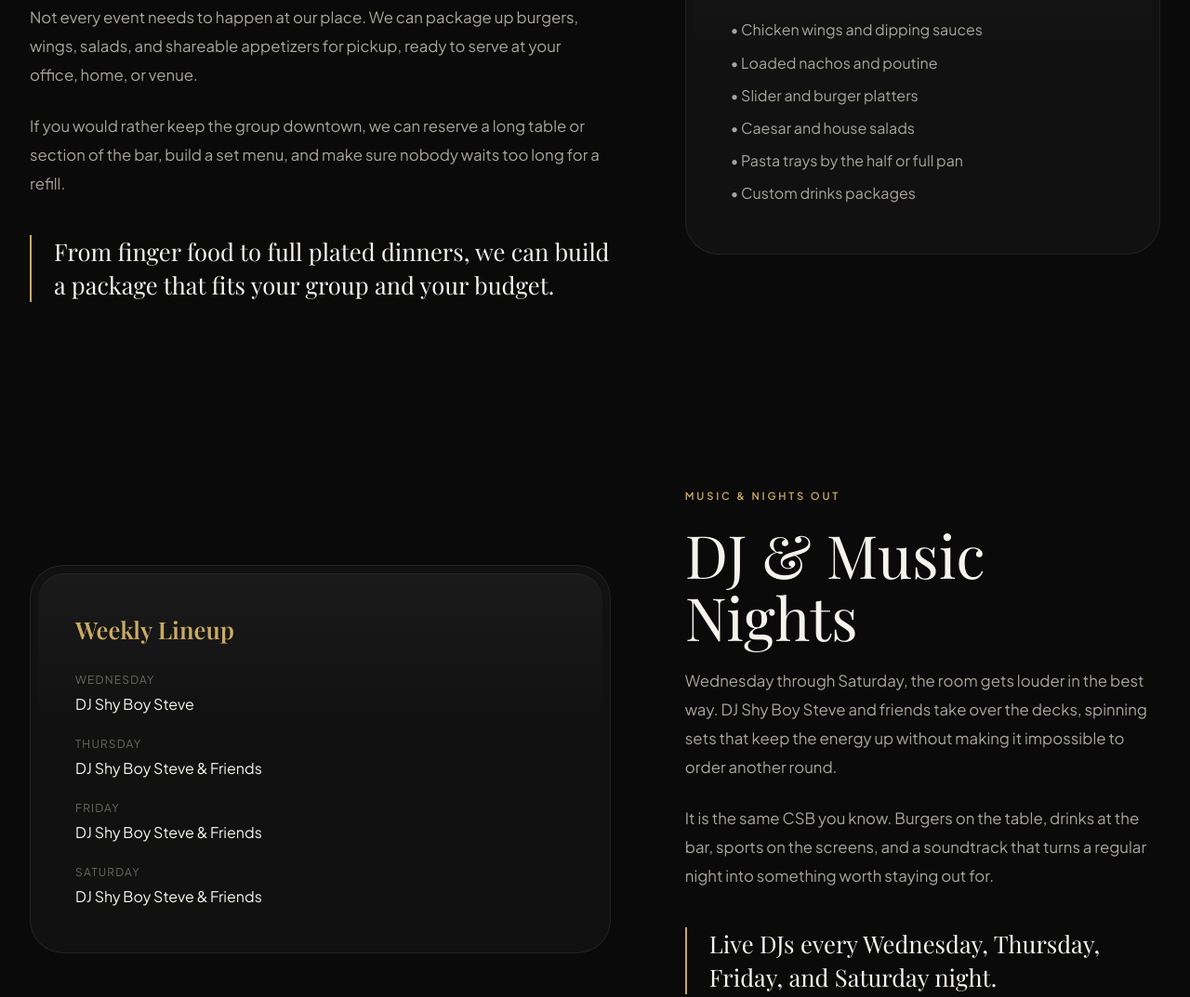
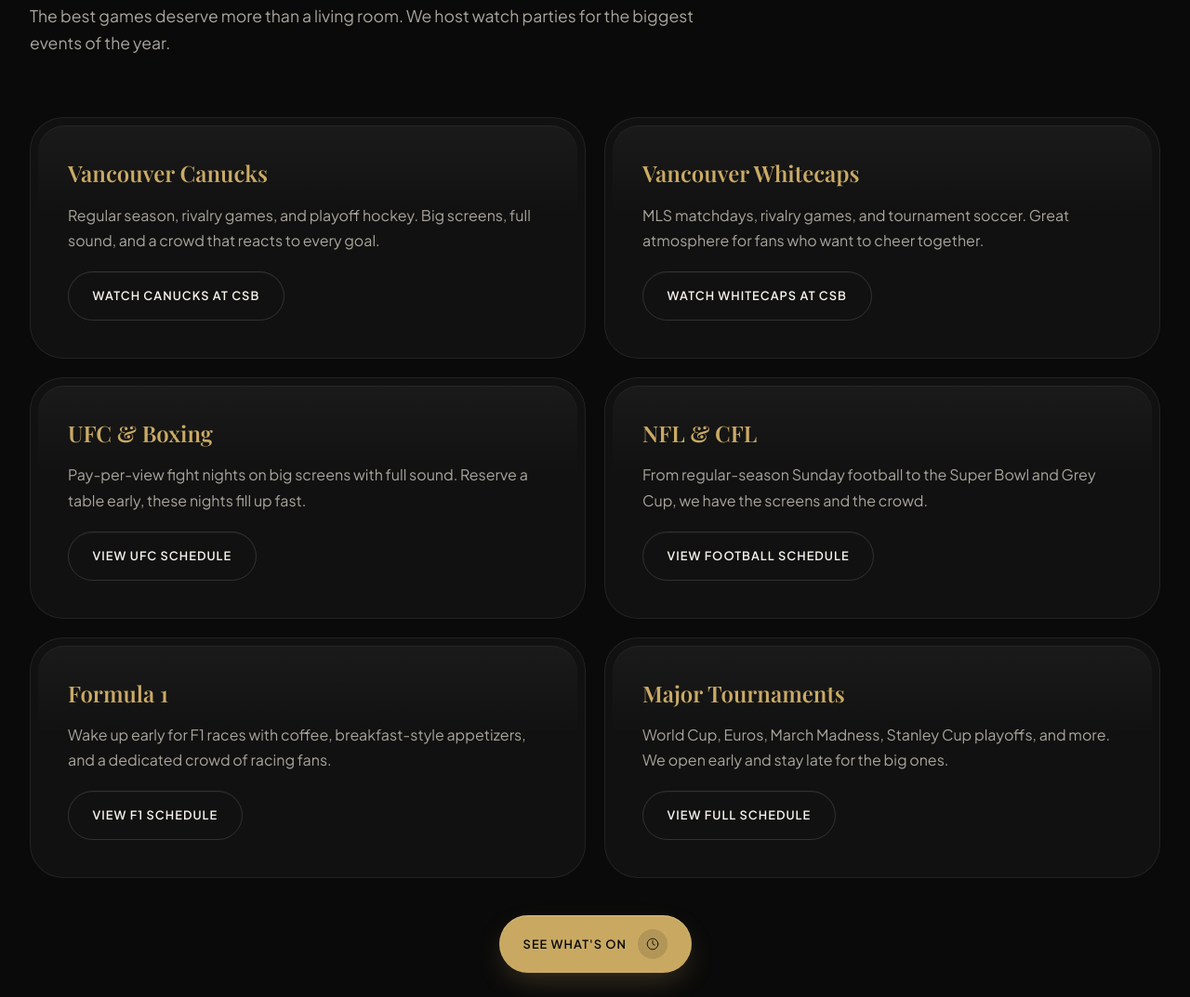
Before and after one commit to trendyspenders-hub/csb-bistro-website, a plain HTML site: page events.html in a window 1280 px wide. Shown: the part 1567-2640 px from the top of the page at 93% size. Drawn offline with nearby package versions, Linux system fonts and the light colour scheme; a web font is replaced by a local one.

Commit message:
Update events page with watch parties and major events section

```diff
--- a/events.html
+++ b/events.html
@@ -7,22 +7,22 @@
 <meta content="index, follow, max-image-preview:large" name="robots"/>
 <meta content="#0a0a0a" name="theme-color"/>
 <meta content="#0a0a0a" name="msapplication-TileColor"/>
-<title>Private Events &amp; Catering | CSB Bistro &amp; Sport Bar</title>
-<meta content="Host birthdays, corporate events, buyouts and more at CSB Bistro &amp; Sport Bar on Granville Street. Catering, group dining, and DJ nights available. Call (604) 828-3165." name="description"/>
-<meta content="CSB Bistro events, private events Vancouver, Granville Street event space, catering Vancouver, DJ Shy Boy Steve, sports bar party" name="keywords"/>
+<title>Events &amp; Watch Parties | CSB Bistro &amp; Sport Bar Vancouver</title>
+<meta content="Private events, watch parties, and special nights at CSB Bistro &amp; Sport Bar on Granville Street. Canucks, Whitecaps, UFC, NFL, corporate events, birthdays, and DJ nights." name="description"/>
+<meta content="CSB Bistro events, watch parties Vancouver, Canucks watch party, Whitecaps watch party, UFC Vancouver, private events Vancouver, Granville Street event space" name="keywords"/>
 <link href="https://csbsportsbar.ca/events.html" rel="canonical"/>
 <!-- Open Graph -->
 <meta content="website" property="og:type"/>
 <meta content="https://csbsportsbar.ca/events.html" property="og:url"/>
-<meta content="Private Events &amp; Catering | CSB Bistro &amp; Sport Bar" property="og:title"/>
-<meta content="Host birthdays, corporate events, buyouts and more at CSB Bistro &amp; Sport Bar on Granville Street. Catering, group dining, and DJ nights available." property="og:description"/>
+<meta content="Events &amp; Watch Parties | CSB Bistro &amp; Sport Bar Vancouver" property="og:title"/>
+<meta content="Private events, watch parties, and special nights at CSB Bistro &amp; Sport Bar on Granville Street. Canucks, Whitecaps, UFC, NFL, corporate events, birthdays, and DJ nights." property="og:description"/>
 <meta content="https://csbsportsbar.ca/assets/og-image.png" property="og:image"/>
 <meta content="CSB Bistro &amp; Sport Bar" property="og:site_name"/>
 <meta content="en_CA" property="og:locale"/>
 <!-- Twitter -->
 <meta content="summary_large_image" name="twitter:card"/>
-<meta content="Private Events &amp; Catering | CSB Bistro &amp; Sport Bar" name="twitter:title"/>
-<meta content="Host birthdays, corporate events, buyouts and more at CSB Bistro &amp; Sport Bar on Granville Street. Catering, group dining, and DJ nights available." name="twitter:description"/>
+<meta content="Events &amp; Watch Parties | CSB Bistro &amp; Sport Bar Vancouver" name="twitter:title"/>
+<meta content="Private events, watch parties, and special nights at CSB Bistro &amp; Sport Bar on Granville Street. Canucks, Whitecaps, UFC, NFL, corporate events, birthdays, and DJ nights." name="twitter:description"/>
 <meta content="https://csbsportsbar.ca/assets/og-image.png" name="twitter:image"/>
 <!-- Favicon -->
 <link href="assets/favicon.ico" rel="icon" type="image/x-icon"/>
@@ -184,9 +184,9 @@
 <header class="about-page-hero">
 <div class="container">
 <div class="section-header mx-auto text-center reveal active">
-<p class="section-label">Private Events</p>
-<h1 class="section-title split-text">Host Your Event at CSB</h1>
-<p class="section-desc">Birthdays, corporate nights, buyouts, and everything in between. Good food, cold drinks, and a room that works for any occasion.</p>
+<p class="section-label">Events &amp; Watch Parties</p>
+<h1 class="section-title split-text">Host, Watch, Celebrate</h1>
+<p class="section-desc">Private events, Canucks and Whitecaps watch parties, UFC nights, and DJ nights. Good food, cold drinks, and a room that works for any occasion.</p>
 </div>
 </div>
 </header>
@@ -222,6 +222,66 @@
 <p style="color: var(--text-secondary); line-height: 1.7;">Canucks, Seahawks, UFC, soccer finals. Whatever you are watching, we have the screens, the sound, and the food to make it feel like the main event.</p>
 </div>
 </div>
+</div>
+</div>
+</section>
+<!-- Watch Parties & Major Events -->
+<section class="section section-tight">
+<div class="container">
+<div class="section-header reveal active">
+<p class="section-label">Game Day</p>
+<h2 class="section-title">Watch Parties &amp; Major Events</h2>
+<p class="section-desc">The best games deserve more than a living room. We host watch parties for the biggest events of the year.</p>
+</div>
+<div class="menu-grid stagger-children active">
+<div class="card-shell reveal active">
+<div class="card-core" style="padding: 2rem; height: 100%;">
+<h3 style="font-family: var(--font-display); font-size: 1.5rem; margin-bottom: 0.75rem; color: var(--gold);">Vancouver Canucks</h3>
+<p style="color: var(--text-secondary); line-height: 1.7; margin-bottom: 1.25rem;">Regular season, rivalry games, and playoff hockey. Big screens, full sound, and a crowd that reacts to every goal.</p>
+<a class="btn btn-secondary" href="watch-canucks-vancouver.html">Watch Canucks at CSB</a>
+</div>
+</div>
+<div class="card-shell reveal active">
+<div class="card-core" style="padding: 2rem; height: 100%;">
+<h3 style="font-family: var(--font-display); font-size: 1.5rem; margin-bottom: 0.75rem; color: var(--gold);">Vancouver Whitecaps</h3>
+<p style="color: var(--text-secondary); line-height: 1.7; margin-bottom: 1.25rem;">MLS matchdays, rivalry games, and tournament soccer. Great atmosphere for fans who want to cheer together.</p>
+<a class="btn btn-secondary" href="watch-whitecaps-vancouver.html">Watch Whitecaps at CSB</a>
+</div>
+</div>
+<div class="card-shell reveal active">
+<div class="card-core" style="padding: 2rem; height: 100%;">
+<h3 style="font-family: var(--font-display); font-size: 1.5rem; margin-bottom: 0.75rem; color: var(--gold);">UFC &amp; Boxing</h3>
+<p style="color: var(--text-secondary); line-height: 1.7; margin-bottom: 1.25rem;">Pay-per-view fight nights on big screens with full sound. Reserve a table early, these nights fill up fast.</p>
+<a class="btn btn-secondary" href="sports-schedule.html?filter=ufc">View UFC Schedule</a>
+</div>
+</div>
+<div class="card-shell reveal active">
+<div class="card-core" style="padding: 2rem; height: 100%;">
+<h3 style="font-family: var(--font-display); font-size: 1.5rem; margin-bottom: 0.75rem; color: var(--gold);">NFL &amp; CFL</h3>
+<p style="color: var(--text-secondary); line-height: 1.7; margin-bottom: 1.25rem;">From regular-season Sunday football to the Super Bowl and Grey Cup, we have the screens and the crowd.</p>
+<a class="btn btn-secondary" href="sports-schedule.html">View Football Schedule</a>
+</div>
+</div>
+<div class="card-shell reveal active">
+<div class="card-core" style="padding: 2rem; height: 100%;">
+<h3 style="font-family: var(--font-display); font-size: 1.5rem; margin-bottom: 0.75rem; color: var(--gold);">Formula 1</h3>
+<p style="color: var(--text-secondary); line-height: 1.7; margin-bottom: 1.25rem;">Wake up early for F1 races with coffee, breakfast-style appetizers, and a dedicated crowd of racing fans.</p>
+<a class="btn btn-secondary" href="sports-schedule.html?filter=f1">View F1 Schedule</a>
+</div>
+</div>
+<div class="card-shell reveal active">
+<div class="card-core" style="padding: 2rem; height: 100%;">
+<h3 style="font-family: var(--font-display); font-size: 1.5rem; margin-bottom: 0.75rem; color: var(--gold);">Major Tournaments</h3>
+<p style="color: var(--text-secondary); line-height: 1.7; margin-bottom: 1.25rem;">World Cup, Euros, March Madness, Stanley Cup playoffs, and more. We open early and stay late for the big ones.</p>
+<a class="btn btn-secondary" href="sports-schedule.html">View Full Schedule</a>
+</div>
+</div>
+</div>
+<div class="text-center reveal active" style="margin-top: 2.5rem;">
+<a class="btn btn-primary" href="sports-schedule.html">
+<span>See What's On</span>
+<span class="btn-icon"><svg fill="none" height="14" stroke="currentColor" stroke-linecap="round" stroke-linejoin="round" stroke-width="1.5" viewbox="0 0 24 24" width="14"><circle cx="12" cy="12" r="10"></circle><polyline points="12 6 12 12 16 14"></polyline></svg></span>
+</a>
 </div>
 </div>
 </section>
@@ -476,6 +536,19 @@
 </svg>
 </a>
 </div>
+<div class="footer-fan-club" style="margin-top: 1.5rem;">
+<p style="color: var(--text-secondary); font-size: 0.85rem; margin-bottom: 0.75rem;">Join the CSB Fan Club for event alerts and giveaways.</p>
+<form class="fan-club-form" style="display: flex; gap: 0.5rem;">
+<input class="form-input" name="email" placeholder="Email address" required="" style="flex: 1; min-width: 0; padding: 0.75rem 1rem; font-size: 0.85rem;" type="email"/>
+<input name="name" type="hidden" value="Footer Signup"/>
+<input name="source" type="hidden" value="footer"/>
+<button aria-label="Join fan club" class="btn btn-primary" style="padding: 0.75rem 1rem;" type="submit">
+<svg fill="none" height="16" stroke="currentColor" stroke-linecap="round" stroke-linejoin="round" stroke-width="1.5" viewbox="0 0 24 24" width="16">
+<path d="M22 12h-4l-3 9L9 3l-3 9H2"></path>
+</svg>
+</button>
+</form>
+</div>
 </div>
 <div>
 <h2 class="footer-title">Explore</h2>
@@ -485,6 +558,8 @@
 <li><a href="menu.html">Menu</a></li>
 <li><a href="gallery.html">Gallery</a></li>
 <li><a href="events.html">Events</a></li>
+<li><a href="watch-canucks-vancouver.html">Watch Canucks</a></li>
+<li><a href="watch-whitecaps-vancouver.html">Watch Whitecaps</a></li>
 <li><a href="blog/index.html">Blog</a></li>
 <li><a href="contact.html">Contact</a></li>
 </ul>
```
